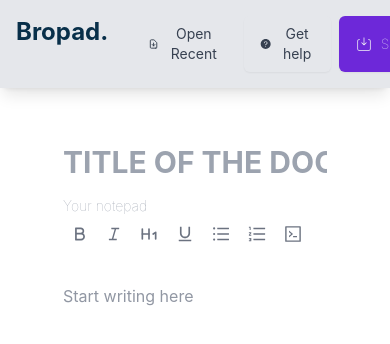
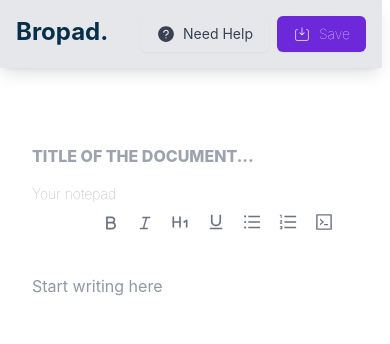
Before and after one commit to ashishsah1000/draft-js-notepad, a React (Create React App) app: page / in a window 390 px wide. Shown: the top 344 px of the page. Built offline with nearby package versions, Linux system fonts and the light colour scheme.

Commit message:
added dark mode support

```diff
--- a/src/App.css
+++ b/src/App.css
@@ -24,7 +24,7 @@
   pre {
     font-family: "Fira Code", monospace;
     font-size: 14px;
-    line-height: 1.5;
+    line-height: 1.2;
     padding: 10px;
     background-color: #1e1e1e;
     color: #d4d4d4;
--- a/src/App.js
+++ b/src/App.js
@@ -2,13 +2,39 @@
 import "./App.css";
 import MyEditor from "./components/MyEditor";
 import "draft-js/dist/Draft.css";
-import { useState } from "react";
+import { useEffect, useState } from "react";
 import Navbar from "./components/Navbar";
+import {
+  saveEditorStateToLocalStorage,
+  storeEditorDocumentTitle,
+} from "./local/storage";
 function App() {
+  const [editorState, seteditorState] = useState(null);
+  const [title, setTitle] = useState("");
+  const [darkMode, setdarkMode] = useState(false);
+  const getUpdatedEditorState = (newEditorState, newTitle) => {
+    console.log("🚀 ~ getUpdatedEditorState ~ title:", newTitle);
+    seteditorState(() => newEditorState);
+    setTitle(newTitle);
+  };
+  const saveDocument = () => {
+    console.log("trying to save the document", title);
+    storeEditorDocumentTitle(title);
+    saveEditorStateToLocalStorage(editorState);
+  };
+  const toggleDarkMode = () => {
+    setdarkMode(() => !darkMode);
+  };
   return (
-    <div className="App w-full h-[100vh] bg-white p-2">
-      <Navbar />
-      <MyEditor />
+    <div className={`App ${darkMode ? "dark" : ""}`}>
+      <div className="w-full h-[100vh] bg-white dark:bg-gray-950 p-2 ">
+        <Navbar
+          saveDocument={saveDocument}
+          toggleDarkMode={toggleDarkMode}
+          darkMode={darkMode}
+        />
+        <MyEditor updateMainState={getUpdatedEditorState} />
+      </div>
     </div>
   );
 }
--- a/src/components/MyEditor.jsx
+++ b/src/components/MyEditor.jsx
@@ -1,16 +1,7 @@
 import React, { useEffect, useState } from "react";
-import ReactDOM from "react-dom";
-import {
-  Editor,
-  EditorState,
-  RichUtils,
-  Modifier,
-  SelectionState,
-  ContentBlock,
-  genKey,
-} from "draft-js";
+
+import { Editor, EditorState, RichUtils, Modifier } from "draft-js";
 import "draft-js/dist/Draft.css";
-import { BiBold, BiCodeBlock, BiHeading, BiItalic } from "react-icons/bi";
 import {
   AiOutlineBold,
   AiOutlineCode,
@@ -20,8 +11,12 @@
   AiOutlineUnorderedList,
 } from "react-icons/ai";
 import { LuHeading1 } from "react-icons/lu";
+import {
+  loadEditorStateFromLocalStorage,
+  retrieveEditorDocumentTitle,
+} from "../local/storage";
 
-export default function MyEditor() {
+export default function MyEditor({ updateMainState = () => {} }) {
   const [editorState, setEditorState] = React.useState(() =>
     EditorState.createEmpty()
   );
@@ -39,7 +34,7 @@
   const [blockKey, setblockKey] = React.useState(null);
   const [headingOn, setheadingOn] = React.useState(false);
   const contentState = editorState.getCurrentContent();
-  const [boldState, setboldState] = useState(false);
+  const [title, settitle] = useState("");
 
   // removes the # symbol
   function headingFormater(contentState, selectionState) {
@@ -290,15 +285,22 @@
       setEditorState(() => newFormatedEditorState);
       setFontToCodeblock();
     }
+    updateMainState(editorState, title);
   };
   useEffect(() => {
-    if (boldState) {
-      setFontToBold();
+    const getStoredTitle = retrieveEditorDocumentTitle();
+    console.log(getStoredTitle);
+    if (getStoredTitle != null) {
+      settitle(getStoredTitle);
+    }
+    const getStoredEditorState = loadEditorStateFromLocalStorage();
+    if (getStoredEditorState != undefined) {
+      setEditorState(getStoredEditorState);
     }
   }, []);
 
   return (
-    <div className="w-[80vw] h-[90vh] m-auto  p-4 rounded mt-20 text-gray-500">
+    <div className="sm:w-[95w] md:w-[80vw] h-[90vh] m-auto  p-4 rounded mt-20 text-gray-500 dark:text-gray-300">
       <div className="mt-4 h-full p-2 flex flex-col">
         <div className="heading my-4">
           <input
@@ -306,11 +308,15 @@
             name=""
             id=""
             placeholder="Title of the document..."
-            className="text-3xl outline-none text-gray-700 font-bold uppercase w-full"
+            className="sm:text-2xl md:text-3xl outline-none text-gray-700 dark:text-gray-400 dark:bg-gray-950 font-extrabold uppercase w-full"
+            onChange={(e) => settitle(e.target.value)}
+            defaultValue={title.length > 0 ? title : ""}
           />
         </div>
         <span className="font-thin text-sm text-gray-400">Your notepad</span>
         <div className="flex justify-end   px-4 py-1 ">
+          <div className="flex-grow"></div>
+          <div>
             <button
               className="px-2 py-1 text-xs hover:shadow rounded  text-gray-500 font-bold"
               onClick={setFontToBold}
@@ -354,6 +360,7 @@
               <AiOutlineCode size={20} />
             </button>
           </div>
+        </div>
 
         <div className="mt-8 h-[60vh]  overflow-y-scroll ">
           <Editor
--- a/src/components/Navbar.jsx
+++ b/src/components/Navbar.jsx
@@ -1,14 +1,20 @@
 import React from "react";
-import { BiSolidSave } from "react-icons/bi";
-import { HiOutlineDocumentDownload } from "react-icons/hi";
+
+import { BsFillMoonStarsFill, BsSunFill } from "react-icons/bs";
 import { AiFillEdit, AiFillQuestionCircle } from "react-icons/ai";
 import { CiCircleQuestion, CiSaveDown2 } from "react-icons/ci";
 
-export default function Navbar() {
+export default function Navbar({
+  saveDocument = () => {},
+  toggleDarkMode = () => {},
+  darkMode = false,
+}) {
   return (
     <div>
-      <div className="bg-gray-200 shadow-lg fixed top-0 left-0 right-0 p-4 flex gap-2">
-        <div className="logo font-bold text-sky-950 text-2xl">Bropad.</div>
+      <div className=" bg-gray-200 dark:bg-black shadow-lg fixed top-0 left-0 right-0 p-4 flex gap-2 mr-2">
+        <div className="logo font-bold text-sky-950 dark:text-purple-700 text-2xl">
+          Bropad.
+        </div>
         <div></div>
         <div className=" flex-grow flex justify-center items-center">
           {/* <input
@@ -18,15 +24,21 @@
           /> */}
         </div>
         <div className="flex gap-2">
-          <button className="px-4 py-2 rounded-md  flex gap-2 justify-center items-center text-sm  text-gray-700 ">
+          {/* <button className="px-4 py-2 rounded-md  flex gap-2 justify-center items-center text-sm  text-gray-700 ">
             <HiOutlineDocumentDownload size={18} />
             Open Recent
-          </button>
+          </button> */}
           <button className="px-4 py-2 rounded-md shadow-sm flex gap-2 justify-center items-center text-sm  text-gray-700 ">
             <AiFillQuestionCircle size={18} />
-            Get help
+            Need Help
           </button>
-          <button className="px-4 py-2 rounded-md shadow-sm flex gap-2 justify-center items-center text-sm bg-violet-700 text-gray-100 font-thin">
+
+          <button
+            className="px-4 py-2 rounded-md shadow-sm flex gap-2 justify-center items-center text-sm bg-violet-700 text-gray-100 font-thin"
+            onClick={() => {
+              saveDocument();
+            }}
+          >
             <CiSaveDown2 size={18} />
             Save
           </button>
--- /dev/null
+++ b/src/local/storage.js
@@ -0,0 +1,43 @@
+import { EditorState, convertToRaw, convertFromRaw } from "draft-js";
+export function storeEditorDocumentTitle(title) {
+  localStorage.setItem("editorDocumentTitle", title);
+}
+
+export function retrieveEditorDocumentTitle() {
+  const title = localStorage.getItem("editorDocumentTitle");
+  if (title === null) return null;
+  else return title;
+}
+
+export function saveEditorStateToLocalStorage(editorState) {
+  try {
+    const serializedEditorState = JSON.stringify(
+      convertToRaw(editorState.getCurrentContent())
+    );
+
+    // Save
+    localStorage.setItem("myDocumentEditorState", serializedEditorState);
+  } catch (error) {
+    // Handle errors, e.g., when local storage is full
+    console.error("Failed to save editor state to local storage:", error);
+  }
+}
+
+export function loadEditorStateFromLocalStorage() {
+  try {
+    const serializedEditorState = localStorage.getItem("myDocumentEditorState");
+    if (serializedEditorState === null) {
+      return undefined; // If no editor state found in local storage
+    }
+    const rawEditorState = JSON.parse(serializedEditorState);
+    const retrievedEditorState = EditorState.createWithContent(
+      convertFromRaw(rawEditorState)
+    );
+
+    return retrievedEditorState;
+  } catch (error) {
+    // Handle errors, e.g., when local storage is not accessible or JSON parsing fails
+    console.error("Failed to load editor state from local storage:", error);
+    return undefined;
+  }
+}
```
Lines whose indentation alone changed are shown as unchanged.
